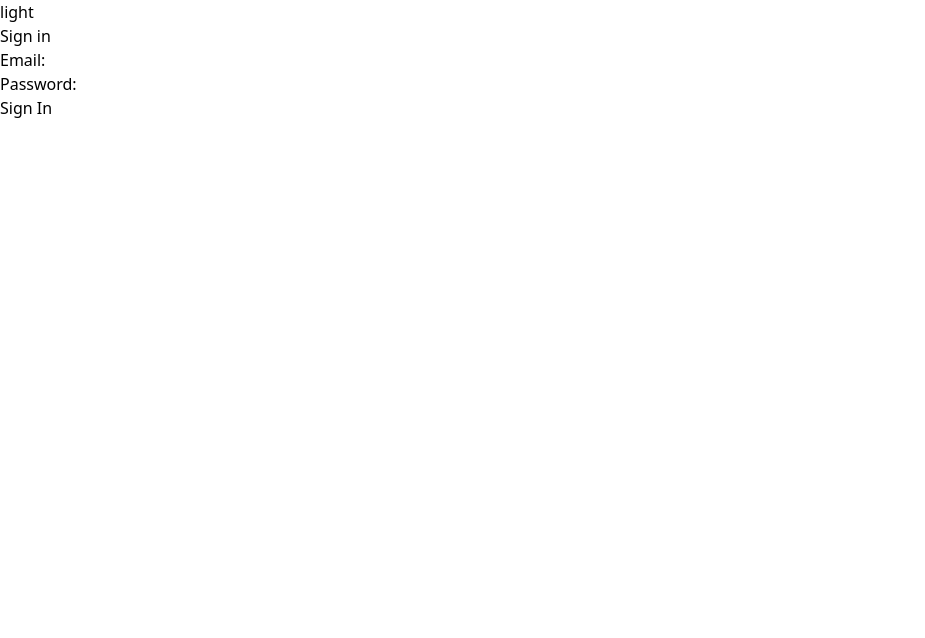
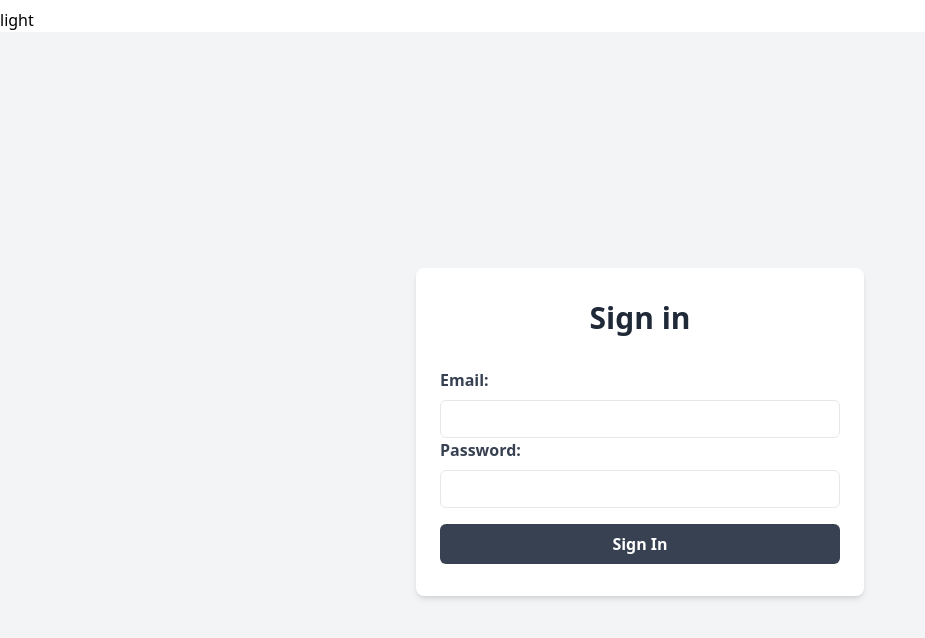
Before and after one commit to sea-sgopi/wd301, a React (Vite) app in the folder smarter-tasks/: page /signin in a window 1280 px wide. Shown: the top 638 px of the page, without its empty margins (0-925 px from the left). Built offline with nearby package versions, Linux system fonts and the light colour scheme; no server answers.

Commit message:
Changing values in context

```diff
--- a/smarter-tasks/src/App.tsx
+++ b/smarter-tasks/src/App.tsx
@@ -1,16 +1,16 @@
 import { RouterProvider } from "react-router-dom";
 import { useContext } from "react";
-import ThemeContext from "./context/theme";
-
+import { ThemeContext } from "./context/theme";
 import router from "./routes"
 
 const App = () => {
-  const currentTheme = useContext(ThemeContext)
+  const { theme } = useContext(ThemeContext);
+
   return (
-    <div>
-      {currentTheme}
-      <RouterProvider router={router} />
-    </div>
+    <div className={`h-screen w-full mx-auto py-2 ${theme === 'dark' ? 'dark' : ''}`}>
+    {theme}
+    <RouterProvider router={router} />
+  </div>
   );
 }
 export default App;
--- a/smarter-tasks/src/context/theme.ts
+++ /dev/null
@@ -1,5 +0,0 @@
-import { createContext } from "react";
-
-const ThemeContext = createContext('light');
-
-export default ThemeContext;
--- /dev/null
+++ b/smarter-tasks/src/context/theme.tsx
@@ -0,0 +1,28 @@
+import React, { createContext, useState } from "react";
+
+interface ThemeContextProps {
+  theme: string;
+  setTheme: (color: string) => void;
+}
+
+const ThemeContext = createContext<ThemeContextProps>({
+  theme: 'light',
+  setTheme: () => {}
+});
+
+const ThemeProvider: React.FC<React.PropsWithChildren> = ({ children }) => {
+  const [theme, setTheme] = useState('light');
+
+  const valueToShare = {
+    theme,
+    setTheme
+  };
+
+  return (
+    <ThemeContext.Provider value={valueToShare}>
+      {children}
+    </ThemeContext.Provider>
+  );
+};
+
+export { ThemeContext, ThemeProvider };
--- a/smarter-tasks/src/index.css
+++ b/smarter-tasks/src/index.css
@@ -71,3 +71,7 @@
 @tailwind base;
 @tailwind components;
 @tailwind utilities;
+
+.dark {
+  @apply bg-slate-800 text-zinc-50;
+}
--- a/smarter-tasks/src/layouts/account/Appbar.tsx
+++ b/smarter-tasks/src/layouts/account/Appbar.tsx
@@ -1,28 +1,36 @@
-import { Fragment } from 'react'
-import { Disclosure, Menu, Transition } from '@headlessui/react'
-import { UserCircleIcon } from '@heroicons/react/24/outline'
-import Logo from "../../assets/images/logo.png"
-import { Link, useLocation } from "react-router-dom"
+import { useState, useContext, Fragment } from 'react';
+import { Disclosure, Menu, Transition, Switch } from '@headlessui/react';
+import { UserCircleIcon } from '@heroicons/react/24/outline';
+import Logo from "../../assets/images/logo.png";
+import { Link, useLocation } from "react-router-dom";
+import { ThemeContext } from "../../context/theme";
 
 const userNavigation = [
   { name: 'Profile', href: '#' },
   { name: 'Sign out', href: '/logout' },
-]
+];
 
 const classNames = (...classes: string[]): string => classes.filter(Boolean).join(' ');
 
 const Appbar = () => {
-  const { pathname } = useLocation()
+  const { pathname } = useLocation();
+  const { theme, setTheme } = useContext(ThemeContext);
+  const [enabled, setEnabled] = useState(theme === 'dark');
+
+  const toggleTheme = () => {
+    const newTheme = theme === 'light' ? 'dark' : 'light';
+    setEnabled(!enabled);
+    setTheme(newTheme);
+  };
 
   const navigation = [
     { name: 'Projects', href: '/account/projects', current: false },
     { name: 'Members', href: '/account/members', current: false },
-  ]
+  ];
 
   return (
-    <>
     <Disclosure as="nav" className="border-b border-slate-200">
-        {(/*{ open } */) => (
+      {() => (
         <div className="mx-auto max-w-7xl px-4 sm:px-6 lg:px-8">
           <div className="flex h-16 items-center justify-between">
             <div className="flex items-center">
@@ -36,28 +44,39 @@
               <div className="hidden md:block">
                 <div className="ml-10 flex items-baseline space-x-4">
                   {navigation.map((item) => {
-                      const isCurrent = pathname.includes(item.href)
+                    const isCurrent = pathname.includes(item.href);
 
                     return (
                       <Link
                         key={item.name}
                         to={item.href}
                         className={classNames(
-                            isCurrent
-                              ? 'bg-slate-50 text-blue-700'
-                              : 'text-slate-500 hover:text-blue-600',
+                          isCurrent ? 'bg-slate-50 text-blue-700' : 'text-slate-500 hover:text-blue-600',
                           'rounded-md px-3 py-2 text-sm font-medium'
                         )}
                         aria-current={isCurrent ? 'page' : undefined}
                       >
                         {item.name}
                       </Link>
-                    )})}
+                    );
+                  })}
                 </div>
               </div>
             </div>
             <div className="hidden md:block">
               <div className="ml-4 flex items-center md:ml-6">
+                <Switch
+                  checked={enabled}
+                  onChange={toggleTheme}
+                  className={`${enabled ? 'bg-slate-400' : 'bg-slate-700'}
+                    relative inline-flex h-[24px] w-[60px] shrink-0 cursor-pointer rounded-full border-2 border-transparent transition-colors duration-200 ease-in-out focus:outline-none focus-visible:ring-2 focus-visible:ring-white focus-visible:ring-opacity-75`}
+                >
+                  <span
+                    aria-hidden="true"
+                    className={`${enabled ? 'translate-x-9' : 'translate-x-0'}
+                      pointer-events-none inline-block h-[16px] w-[16px] transform rounded-full bg-white shadow-lg ring-0 transition duration-200 ease-in-out`}
+                  />
+                </Switch>
                 <Menu as="div" className="relative ml-3">
                   <div>
                     <Menu.Button className="rounded-full bg-white p-1 text-gray-400 hover:text-blue-600">
@@ -98,8 +117,7 @@
         </div>
       )}
     </Disclosure>
-    </>
-  )
-}
+  );
+};
 
 export default Appbar;
--- a/smarter-tasks/src/main.tsx
+++ b/smarter-tasks/src/main.tsx
@@ -1,10 +1,10 @@
 import { createRoot } from 'react-dom/client'
 import App from './App.tsx'
 import './index.css'
-import ThemeContext from "./context/theme";
+import { ThemeProvider } from "./context/theme";
 
 createRoot(document.getElementById('root')!).render(
-  <ThemeContext.Provider value="light">
-  <App />
-</ThemeContext.Provider>,
-)
+  <ThemeProvider>
+    <App />
+  </ThemeProvider>,
+);
--- a/smarter-tasks/tailwind.config.js
+++ b/smarter-tasks/tailwind.config.js
@@ -1,9 +1,12 @@
 /** @type {import('tailwindcss').Config} */
-export const content = [
-  "./index.html",
-  "./src/**/*.{js,ts,jsx,tsx}",
-];
-export const theme = {
-  extend: {},
+module.exports = {
+  content: [
+    './index.html',
+    './src/**/*.{js,ts,jsx,tsx}',
+  ],
+  theme: {
+    extend: {},
+  },
+  plugins: [],
+  darkMode: 'class', // Enable dark mode using class strategy
 };
-export const plugins = [];
```
Lines whose indentation alone changed are shown as unchanged.
